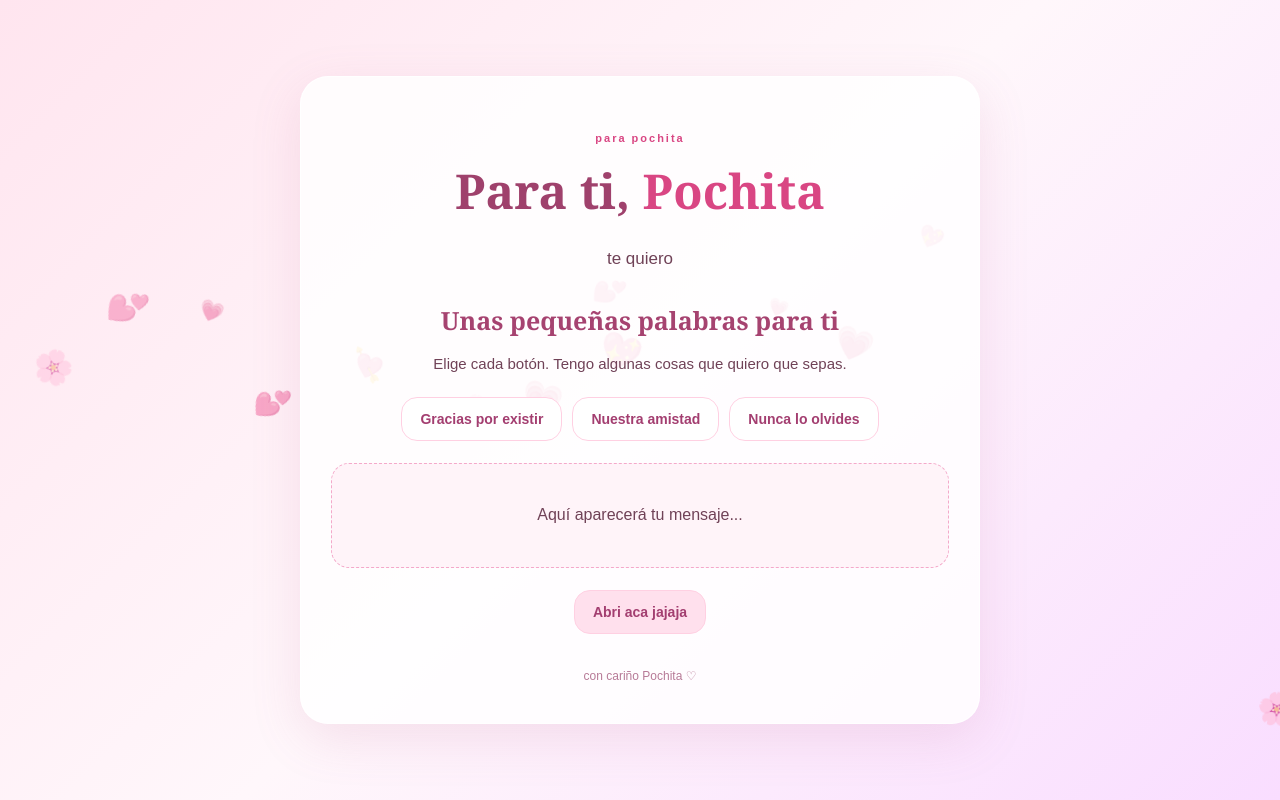
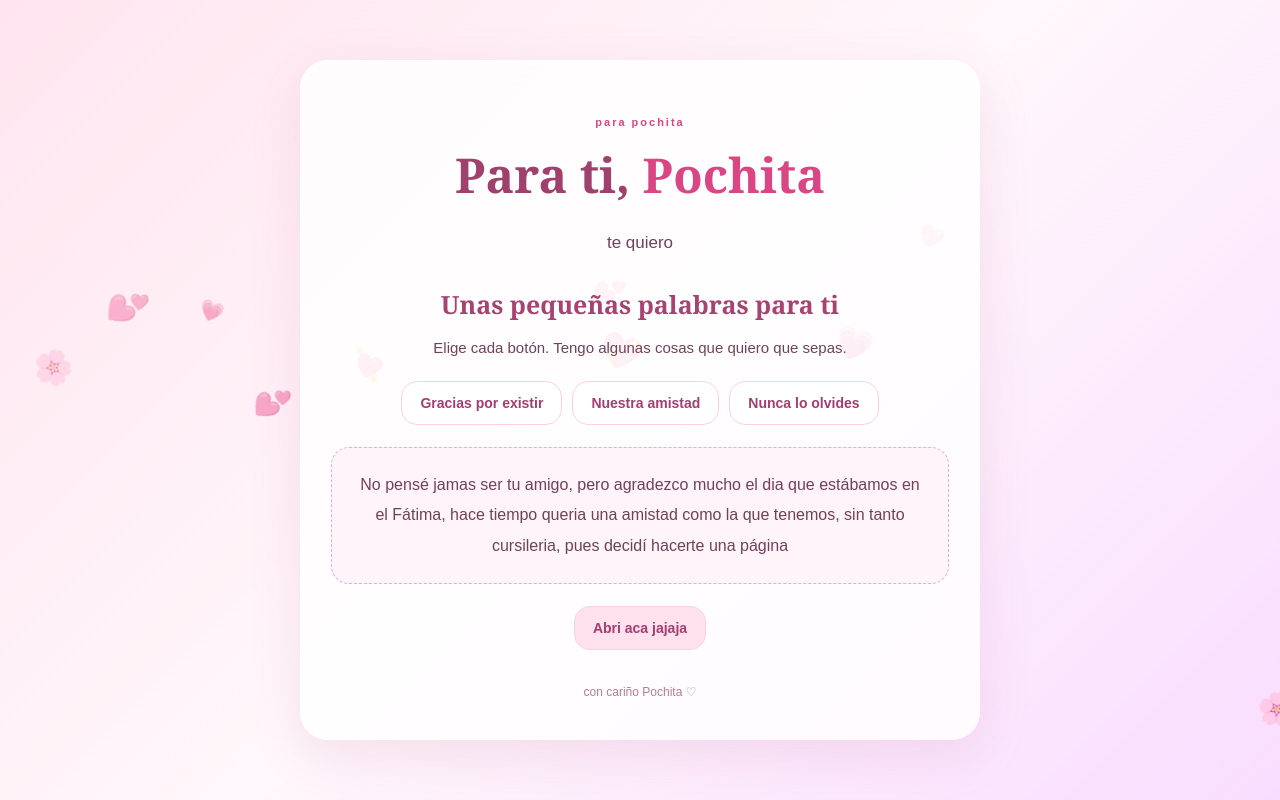
Before and after one commit to jimenezjorgeandres86-lab/para-pochita, a plain HTML site: page index.html in a window 1280 px wide. Both pictures are taken after a click on the button "Tengo algo que decirte". Drawn offline with Linux system fonts and the light colour scheme.

Commit message:
Update index.html

```diff
--- a/index.html
+++ b/index.html
@@ -48,7 +48,7 @@
             </div>
 
             <div id="caja-mensaje" class="caja-mensaje" aria-live="polite">
-                Aquí aparecerá tu mensaje...
+                No pensé jamas ser tu amigo, pero agradezco mucho el dia que estábamos en el Fátima, hace tiempo queria una amistad como la que tenemos, sin tanto cursileria, pues decidí hacerte una página
             </div>
 
             <button class="boton boton-sorpresa" id="abrir-sorpresa">
```
